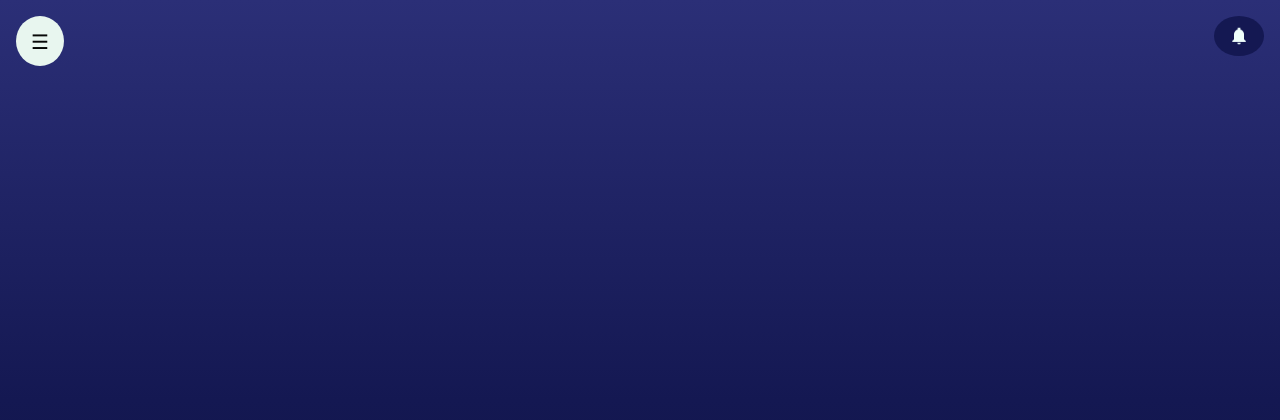
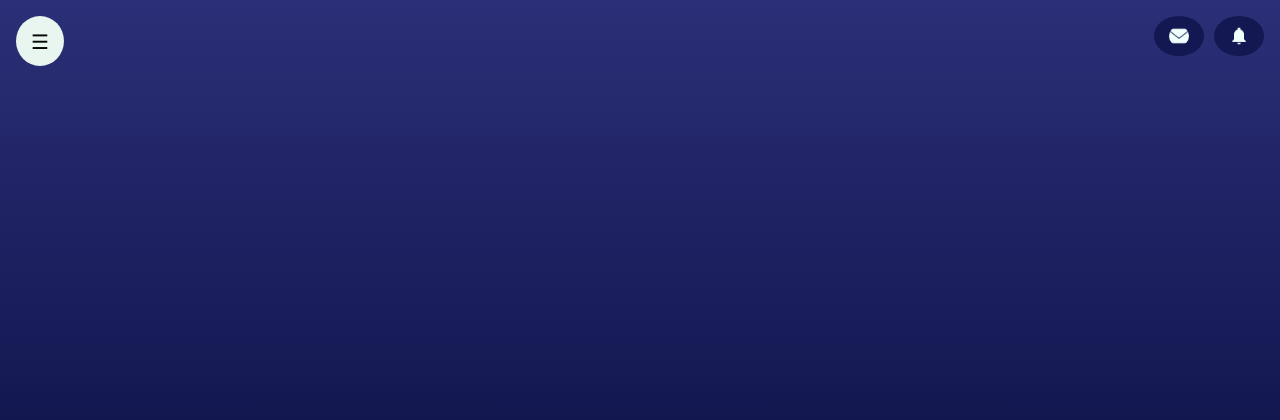
Before and after one commit to Ry-88/Dhallati, a Django app: page /manager/ in a window 1280 px wide. Shown: the top 420 px of the page. Run offline with Django 4.2, Linux system fonts and the light colour scheme; a user stored in the database is signed in; tables that the repository leaves empty hold one stand-in row (values such as "Sample post"); some libraries are stand-ins or nearby versions.

Commit message:
add notfacaions for manager

```diff
--- a/CapstoneProject/manager_app/templates/manager_app/manager.html
+++ b/CapstoneProject/manager_app/templates/manager_app/manager.html
@@ -177,6 +177,16 @@ background: linear-gradient(0deg, #070b34 0%, #141852 50%, #2b2f77 100%);
           <img src="{% static 'style/icons8-bell-96.png' %}" class="openbtn" style="float: right; width: 50px ; border-radius: 70%; background-color: #141852; " width="100%" alt="" srcset="">
         </div></a>
 
+        <a href="{% url 'manager_app:lost_item_page' %}"> <div  style="float: right; width: 60px ;  " id="mySidebar" >
+          {% if bell %}
+          <div style="position:absolute; right: 120px; color: #E8F6EF; top: 9px; border-radius: 50%;  background-color: rgb(253, 92, 92); box-shadow: 0 0 20px rgb(253, 92, 92); text-align: center;">
+            {{bell|length }}
+          </div>
+          {% endif %}
+
+          <img src="{% static 'style/icons8-message-100.png' %}" class="openbtn" style="float: right; width: 50px ; border-radius: 70%; background-color: #141852; " width="100%" alt="" srcset="">
+        </div></a>
+
         {% block main %}
 
 
```
